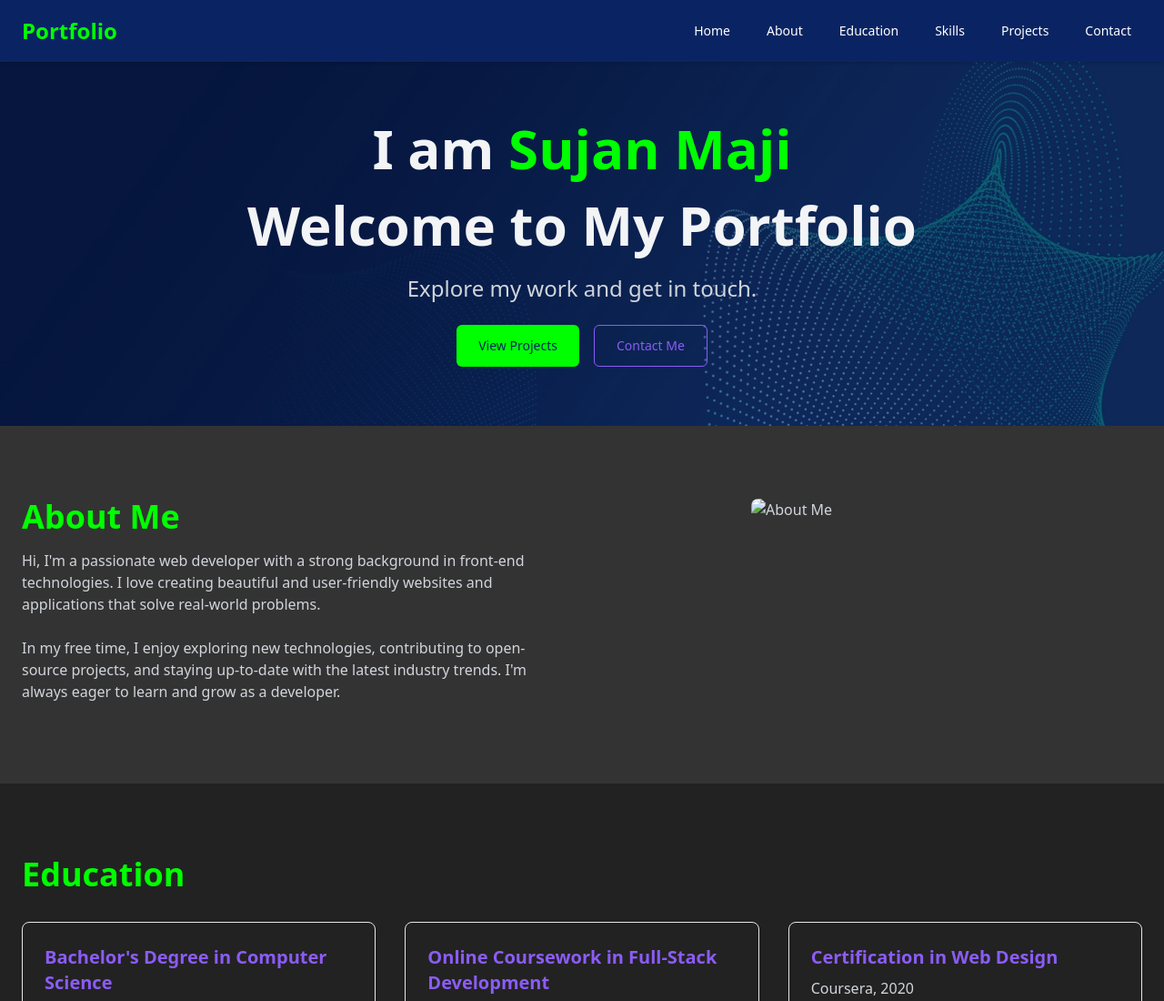
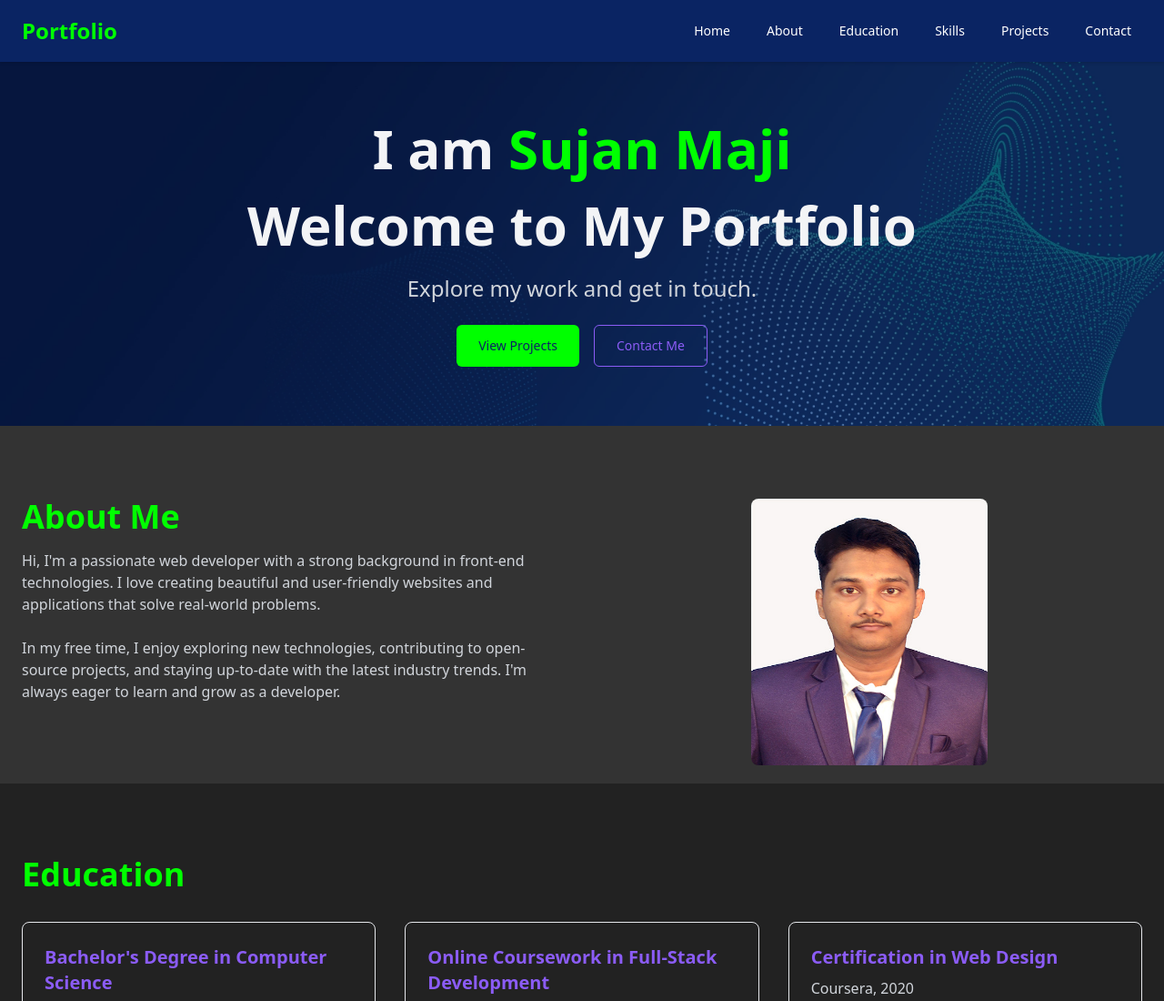
Before and after one commit to dev-sujan/Portfolio, a plain HTML site: page index.html in a window 1280 px wide. Shown: the top 1100 px of the page at 91% size. Drawn offline with nearby package versions, Linux system fonts and the light colour scheme.

Commit message:
Update Profile Picture

```diff
--- a/index.html
+++ b/index.html
@@ -180,7 +180,7 @@
             </div>
             <div class="flex items-center justify-center">
               <img
-                src="images/profile-pic.jpg"
+                src="https://raw.githubusercontent.com/dev-sujan/Portfolio/main/images/Sujan_Maji_Photo.jpg"
                 alt="About Me"
                 width="260"
                 height="260"
```
